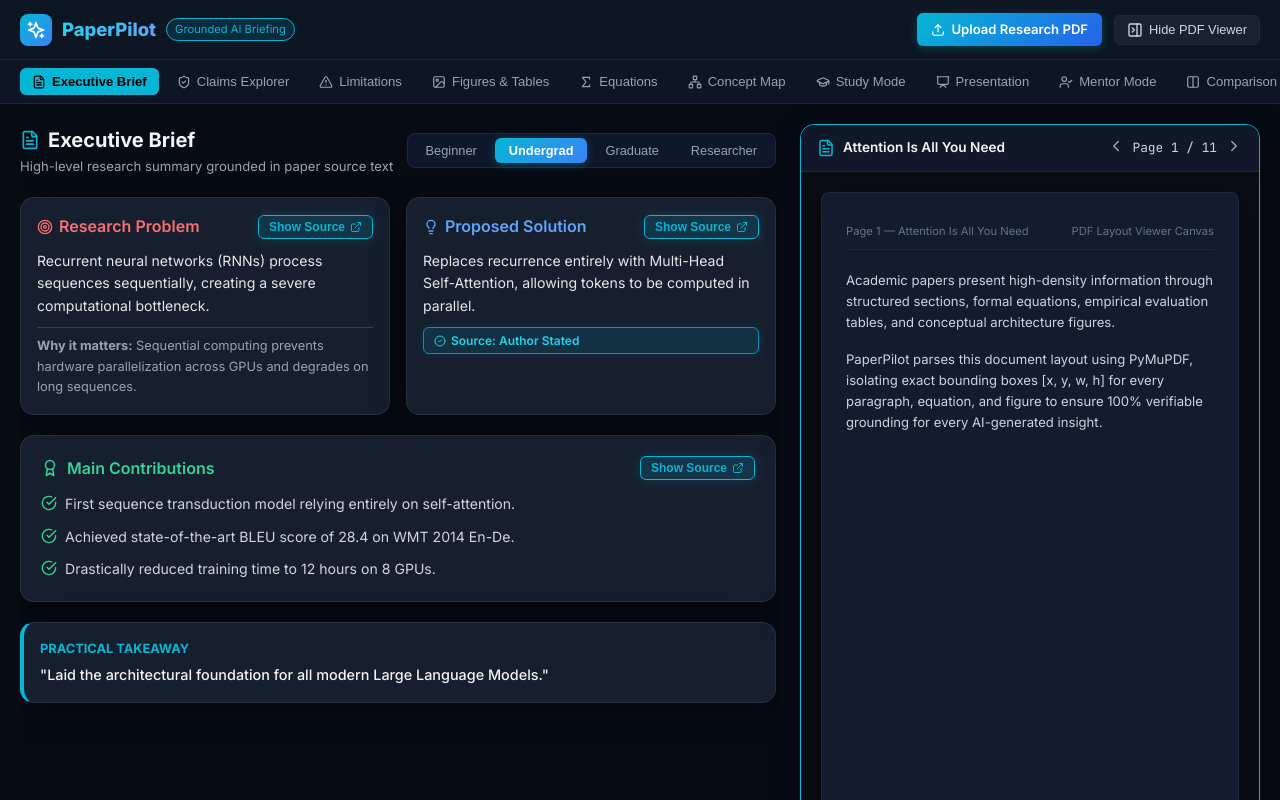
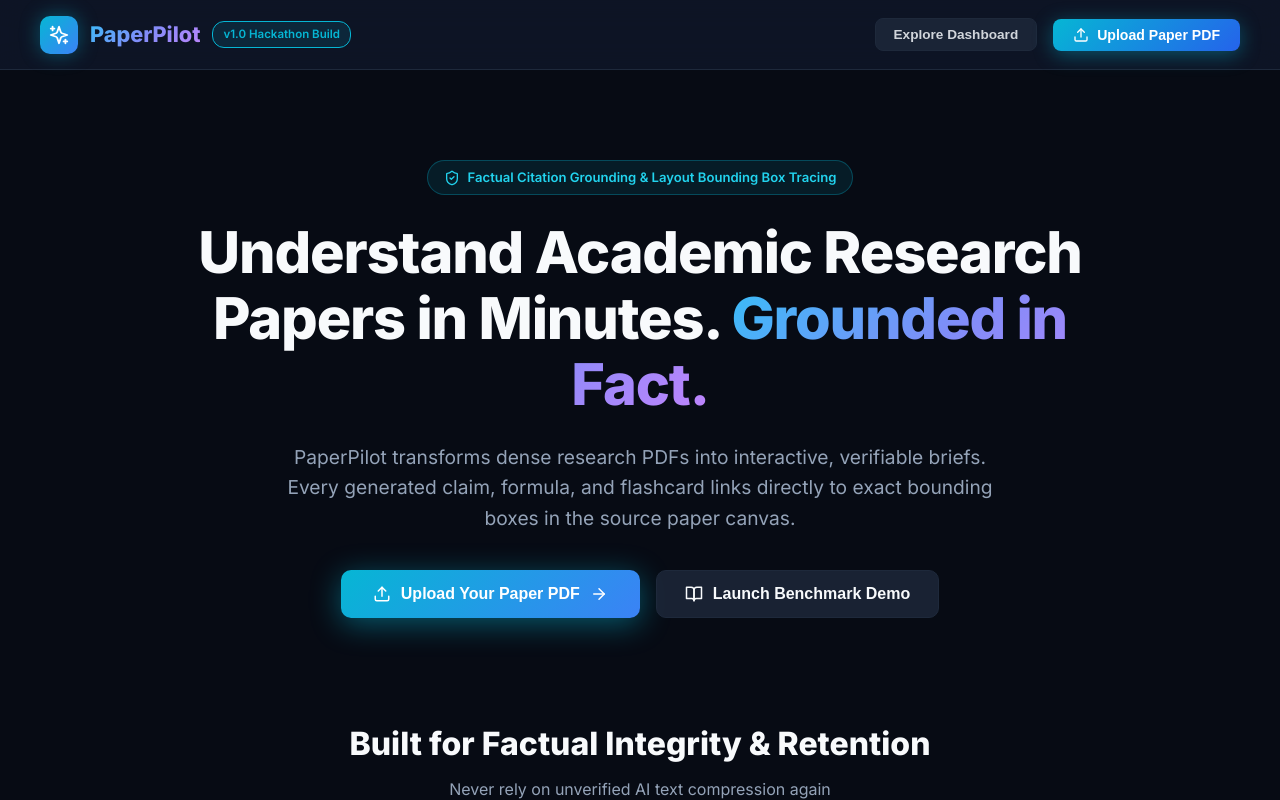
Before and after one commit to yathartharastogi/PaperPilot, a Next.js app in the folder frontend/: page / in a window 1280 px wide. Shown: the top 800 px of the page. Built offline with nearby package versions, Linux system fonts and the light colour scheme; no server answers.

Commit message:
feat(app): assemble view router linking Landing Page, Upload Center, and Paper Analysis Dashboard

```diff
--- a/frontend/app/page.tsx
+++ b/frontend/app/page.tsx
@@ -4,9 +4,11 @@
 import {
   FileText, Upload, ShieldCheck, AlertTriangle, Image as ImageIcon,
   Sigma, Network, GraduationCap, Presentation, UserCheck, Columns,
-  PanelRightOpen, PanelRightClose, Sparkles, BookOpen, Layers
+  PanelRightOpen, PanelRightClose, Sparkles, Home, ArrowLeft
 } from 'lucide-react';
 
+import { LandingPage } from '../components/LandingPage';
+import { UploadScreen } from '../components/UploadScreen';
 import { PdfViewerPanel } from '../components/PdfViewerPanel';
 import { ExecutiveBriefView } from '../components/views/ExecutiveBriefView';
 import { ClaimsExplorerView } from '../components/views/ClaimsExplorerView';
@@ -19,28 +21,24 @@
 import { MentorModeView } from '../components/views/MentorModeView';
 import { PaperComparisonView } from '../components/views/PaperComparisonView';
 
-export default function PaperPilotDashboard() {
+export default function PaperPilotApp() {
+  const [viewState, setViewState] = useState<'landing' | 'upload' | 'dashboard'>('landing');
   const [activeTab, setActiveTab] = useState<string>('brief');
   const [paper, setPaper] = useState<any>(null);
-  const [loading, setLoading] = useState<boolean>(true);
-  const [uploading, setUploading] = useState<boolean>(false);
+  const [loading, setLoading] = useState<boolean>(false);
   const [isPdfPanelOpen, setIsPdfPanelOpen] = useState<boolean>(true);
   const [activeSourceRef, setActiveSourceRef] = useState<any>(null);
 
-  // Fetch pre-seeded demo paper on initial load
-  useEffect(() => {
-    fetchPaper('demo-attention-is-all-you-need');
-  }, []);
-
-  const fetchPaper = async (paperId: string) => {
+  // Fetch benchmark demo paper
+  const loadDemoPaper = async () => {
     setLoading(true);
+    setViewState('dashboard');
     try {
-      const res = await fetch(`/api/papers/${paperId}`);
+      const res = await fetch('/api/papers/demo-attention-is-all-you-need');
       if (res.ok) {
         const data = await res.json();
         setPaper(data);
       } else {
-        // Fallback offline mock data if backend not connected
         setPaper(getMockDemoData());
       }
     } catch (e) {
@@ -50,31 +48,9 @@
     }
   };
 
-  const handleFileUpload = async (event: React.ChangeEvent<HTMLInputElement>) => {
-    const file = event.target.files?.[0];
-    if (!file) return;
-
-    setUploading(true);
-    const formData = new FormData();
-    formData.append('file', file);
-
-    try {
-      const res = await fetch('/api/papers/upload', {
-        method: 'POST',
-        body: formData,
-      });
-
-      if (res.ok) {
-        const newPaper = await res.json();
-        setPaper(newPaper);
-      } else {
-        alert('Upload failed or backend service offline. Displaying fallback parse.');
-      }
-    } catch (e) {
-      alert('Backend connection error. Running in mock offline mode.');
-    } finally {
-      setUploading(false);
-    }
+  const handlePaperProcessed = (processedPaper: any) => {
+    setPaper(processedPaper);
+    setViewState('dashboard');
   };
 
   const handleSelectSource = async (refId: string) => {
@@ -87,26 +63,39 @@
         const sourceData = await res.json();
         setActiveSourceRef(sourceData);
       } else {
-        setActiveSourceRef({ ref_id: refId, page: 1, target_type: 'paragraph' });
+        setActiveSourceRef({ ref_id: refId, page: 1, target_type: 'paragraph', bbox: { x: 57, y: 280, width: 498, height: 85 } });
       }
     } catch (e) {
-      setActiveSourceRef({ ref_id: refId, page: 1, target_type: 'paragraph' });
+      setActiveSourceRef({ ref_id: refId, page: 1, target_type: 'paragraph', bbox: { x: 57, y: 280, width: 498, height: 85 } });
     }
   };
 
-  if (loading && !paper) {
+  // 1. Landing View State
+  if (viewState === 'landing') {
     return (
-      <div style={{ display: 'flex', height: '100vh', alignItems: 'center', justifyContent: 'center', color: 'var(--accent-cyan)' }}>
-        Loading PaperPilot Dashboard...
-      </div>
+      <LandingPage
+        onStartUpload={() => setViewState('upload')}
+        onLaunchDemo={loadDemoPaper}
+      />
     );
   }
 
+  // 2. Upload Screen View State
+  if (viewState === 'upload') {
+    return (
+      <UploadScreen
+        onBack={() => setViewState('landing')}
+        onPaperProcessed={handlePaperProcessed}
+      />
+    );
+  }
+
+  // 3. Main Analysis Dashboard View State
   const paperTitle = paper?.metadata?.title || paper?.filename || 'Attention Is All You Need';
 
   return (
     <div style={{ minHeight: '100vh', display: 'flex', flexDirection: 'column', background: 'var(--bg-primary)' }}>
-      {/* Navbar Header */}
+      {/* Dashboard Top Header */}
       <header style={{
         height: '60px',
         borderBottom: '1px solid var(--border-color)',
@@ -114,36 +103,66 @@
         display: 'flex',
         alignItems: 'center',
         justifyContent: 'space-between',
-        background: 'rgba(17, 24, 39, 0.8)',
+        background: 'rgba(15, 23, 42, 0.85)',
         backdropFilter: 'blur(12px)',
         position: 'sticky',
         top: 0,
         zIndex: 50
       }}>
-        {/* Brand Logo */}
-        <div style={{ display: 'flex', alignItems: 'center', gap: '10px' }}>
-          <div style={{
-            background: 'linear-gradient(135deg, #06b6d4, #3b82f6)',
-            padding: '6px',
-            borderRadius: '8px',
-            color: '#fff',
-            display: 'flex'
-          }}>
-            <Sparkles size={20} />
-          </div>
-          <span style={{ fontSize: '1.15rem', fontWeight: 800, background: 'linear-gradient(to right, #22d3ee, #60a5fa)', WebkitBackgroundClip: 'text', WebkitTextFillColor: 'transparent' }}>
+        {/* Brand & Landing Back */}
+        <div style={{ display: 'flex', alignItems: 'center', gap: '16px' }}>
+          <button
+            onClick={() => setViewState('landing')}
+            style={{
+              background: 'transparent',
+              border: 'none',
+              color: '#94a3b8',
+              cursor: 'pointer',
+              display: 'flex',
+              alignItems: 'center',
+              gap: '6px',
+              fontSize: '0.82rem',
+              fontWeight: 600
+            }}
+          >
+            <Home size={16} />
+            <span>Home</span>
+          </button>
+
+          <div style={{ height: '20px', width: '1px', background: 'var(--border-color)' }} />
+
+          <div style={{ display: 'flex', alignItems: 'center', gap: '8px' }}>
+            <Sparkles size={18} style={{ color: 'var(--accent-cyan)' }} />
+            <span style={{ fontSize: '1.1rem', fontWeight: 800 }} className="gradient-text">
               PaperPilot
             </span>
-          <span style={{ fontSize: '0.7rem', background: 'rgba(6, 182, 212, 0.15)', color: 'var(--accent-cyan)', padding: '2px 8px', borderRadius: '12px', border: '1px solid var(--accent-cyan)' }}>
-            Grounded AI Briefing
-          </span>
+          </div>
         </div>
 
-        {/* Action Controls: PDF Upload + Toggle PDF Split Panel */}
+        {/* Paper Title Badge & Actions */}
         <div style={{ display: 'flex', alignItems: 'center', gap: '12px' }}>
-          <label style={{
+          <div style={{
+            fontSize: '0.82rem',
+            fontWeight: 600,
+            color: '#f8fafc',
+            background: 'rgba(30, 41, 59, 0.6)',
+            padding: '4px 12px',
+            borderRadius: '6px',
+            border: '1px solid var(--border-color)',
+            maxWidth: '320px',
+            whiteSpace: 'nowrap',
+            overflow: 'hidden',
+            textOverflow: 'ellipsis'
+          }}>
+            {paperTitle}
+          </div>
+
+          <button
+            onClick={() => setViewState('upload')}
+            style={{
               background: 'linear-gradient(135deg, #06b6d4, #2563eb)',
               color: '#fff',
+              border: 'none',
               padding: '6px 14px',
               borderRadius: '6px',
               cursor: 'pointer',
@@ -153,11 +172,11 @@
               alignItems: 'center',
               gap: '6px',
               boxShadow: '0 2px 10px rgba(6, 182, 212, 0.3)'
-          }}>
+            }}
+          >
             <Upload size={14} />
-            <span>{uploading ? 'Processing PDF...' : 'Upload Research PDF'}</span>
-            <input type="file" accept=".pdf" onChange={handleFileUpload} style={{ display: 'none' }} />
-          </label>
+            <span>Upload New PDF</span>
+          </button>
 
           <button
             onClick={() => setIsPdfPanelOpen(!isPdfPanelOpen)}
@@ -175,14 +194,14 @@
             }}
           >
             {isPdfPanelOpen ? <PanelRightClose size={16} /> : <PanelRightOpen size={16} />}
-            <span>{isPdfPanelOpen ? 'Hide PDF Viewer' : 'Show PDF Viewer'}</span>
+            <span>{isPdfPanelOpen ? 'Hide PDF' : 'Show PDF'}</span>
           </button>
         </div>
       </header>
 
       {/* Feature Modes Navigation Bar */}
       <nav style={{
-        background: 'rgba(15, 23, 42, 0.9)',
+        background: 'rgba(15, 23, 42, 0.95)',
         borderBottom: '1px solid var(--border-color)',
         padding: '8px 20px',
         display: 'flex',
@@ -210,7 +229,7 @@
               onClick={() => setActiveTab(mode.id)}
               style={{
                 background: isActive ? 'var(--accent-cyan)' : 'transparent',
-                color: isActive ? '#000' : '#9ca3af',
+                color: isActive ? '#000' : '#94a3b8',
                 border: 'none',
                 padding: '6px 12px',
                 borderRadius: '6px',
@@ -233,7 +252,7 @@
 
       {/* Main Workspace Split View */}
       <main style={{ flex: 1, display: 'flex', padding: '20px', gap: '20px', overflow: 'hidden' }}>
-        {/* Left Feature Mode View Container */}
+        {/* Left Feature View */}
         <div style={{ flex: 1, minWidth: 0, overflowY: 'auto', paddingRight: '4px' }}>
           {activeTab === 'brief' && <ExecutiveBriefView data={paper?.executive_brief} onSelectSource={handleSelectSource} />}
           {activeTab === 'claims' && <ClaimsExplorerView claims={paper?.claims} onSelectSource={handleSelectSource} />}
@@ -263,7 +282,6 @@
   );
 }
 
-// Fallback mock data for 100% offline demonstration if API is offline
 function getMockDemoData() {
   return {
     paper_id: 'demo-attention-is-all-you-need',
@@ -298,15 +316,9 @@
         { text: 'Requires explicit positional encodings since attention inherently possesses no word order awareness.', type: 'inferred', confidence_score: 0.92, source_refs: ['para_1'] }
       ]
     },
-    figures: [
-      { figure_id: 'fig_1', caption: 'Figure 1: The Transformer model architecture.', page: 3, explanation: 'Shows encoder and decoder self-attention stacks.' }
-    ],
-    tables: [
-      { table_id: 'tab_1', caption: 'Table 1: Sequential operations complexity.', page: 6, explanation: 'Compares Self-Attention O(1) vs Recurrent O(n) sequential steps.' }
-    ],
-    equations: [
-      { eq_id: 'eq_1', latex: 'Attention(Q, K, V) = softmax( (Q K^T) / sqrt(d_k) ) V', page: 4, explanation: 'Scaled Dot-Product Attention equation.' }
-    ],
+    figures: [{ figure_id: 'fig_1', caption: 'Figure 1: The Transformer model architecture.', page: 3, explanation: 'Shows encoder and decoder self-attention stacks.' }],
+    tables: [{ table_id: 'tab_1', caption: 'Table 1: Sequential operations complexity.', page: 6, explanation: 'Compares Self-Attention O(1) vs Recurrent O(n) sequential steps.' }],
+    equations: [{ eq_id: 'eq_1', latex: 'Attention(Q, K, V) = softmax( (Q K^T) / sqrt(d_k) ) V', page: 4, explanation: 'Scaled Dot-Product Attention equation.' }],
     concept_map: {
       nodes: [
         { node_id: 'c_1', label: 'Transformer', category: 'Model', description: 'Attention-only architecture.', source_refs: ['para_1'] },
@@ -315,22 +327,14 @@
       edges: [{ edge_id: 'e_1', source: 'c_1', target: 'c_2', relationship: 'replaces RNN with' }]
     },
     study_mode: {
-      flashcards: [
-        { question: 'What is the sequential operation complexity of Self-Attention vs Recurrent layers?', answer: 'Self-attention is O(1) sequential steps vs O(n) for Recurrent.', explanation: 'Self-attention connects all token pairs in parallel.', source_refs: ['para_3'] }
-      ],
-      mcq_quizzes: [
-        { question: 'What BLEU score did the Transformer achieve on WMT 2014 En-De?', options: ['24.1', '28.4', '31.0'], answer: '28.4', explanation: 'Outperformed previous state of the art.', source_refs: ['para_2'] }
-      ],
+      flashcards: [{ question: 'What is the sequential operation complexity of Self-Attention vs Recurrent layers?', answer: 'Self-attention is O(1) sequential steps vs O(n) for Recurrent.', explanation: 'Self-attention connects all token pairs in parallel.', source_refs: ['para_3'] }],
+      mcq_quizzes: [{ question: 'What BLEU score did the Transformer achieve on WMT 2014 En-De?', options: ['24.1', '28.4', '31.0'], answer: '28.4', explanation: 'Outperformed previous state of the art.', source_refs: ['para_2'] }],
       key_terms: { 'Self-Attention': 'Relating different positions of a single sequence to compute a representation.' }
     },
-    mentor_prompts: [
-      { prompt_id: 'm_1', category: 'questions_to_ask', title: 'Linear Attention Extensions', description: 'How could linear attention reduce quadratic O(n^2) scaling?', source_refs: ['para_3'] }
-    ],
+    mentor_prompts: [{ prompt_id: 'm_1', category: 'questions_to_ask', title: 'Linear Attention Extensions', description: 'How could linear attention reduce quadratic O(n^2) scaling?', source_refs: ['para_3'] }],
     presentation_brief: {
       title: 'Presentation Brief: Attention Is All You Need',
-      slide_outlines: [
-        { slide: 1, title: 'The Bottleneck of RNNs', points: ['Sequential training prevents parallel processing', 'Vanishing gradients'] }
-      ]
+      slide_outlines: [{ slide: 1, title: 'The Bottleneck of RNNs', points: ['Sequential training prevents parallel processing', 'Vanishing gradients'] }]
     }
   };
 }
```
Lines whose indentation alone changed are shown as unchanged.
